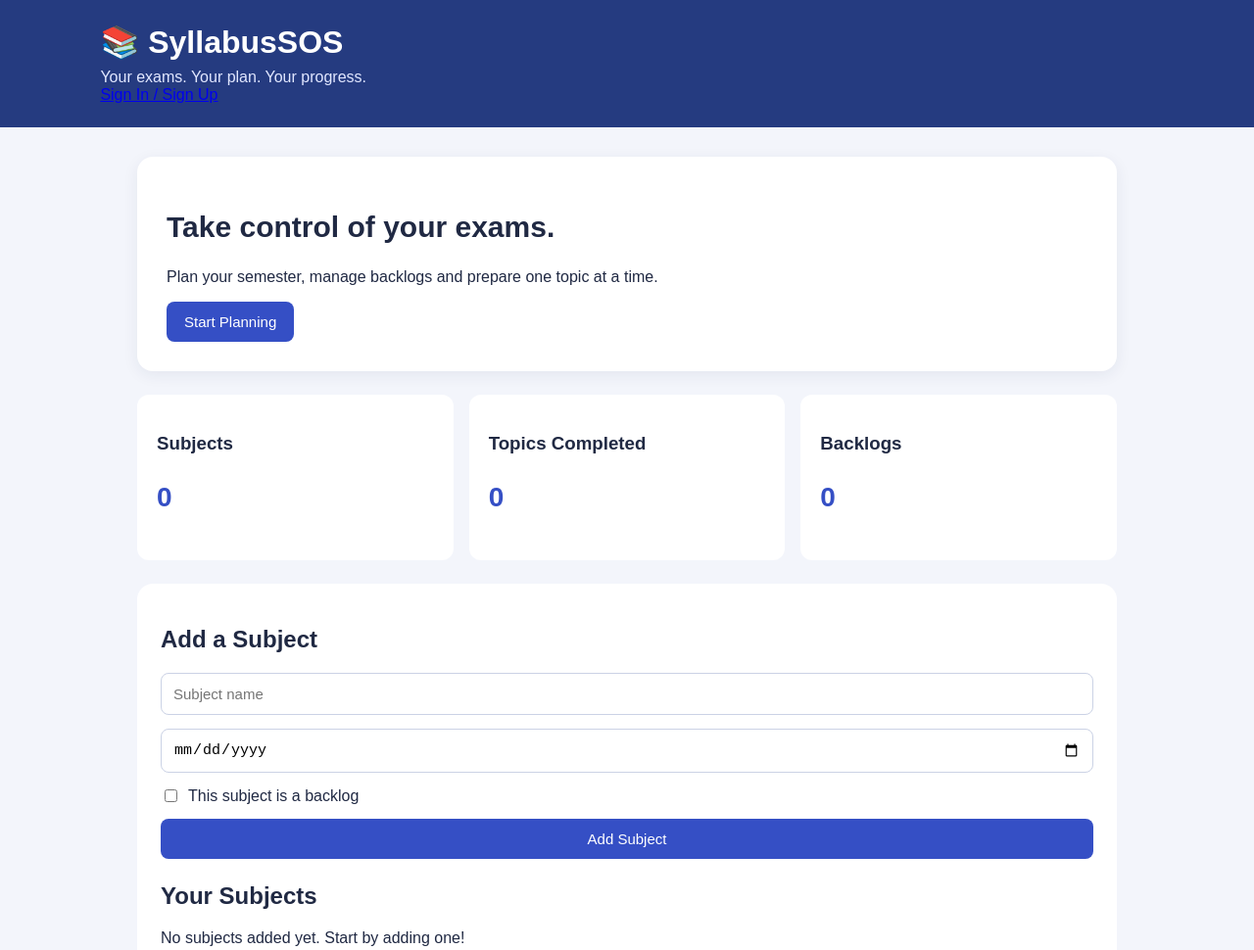
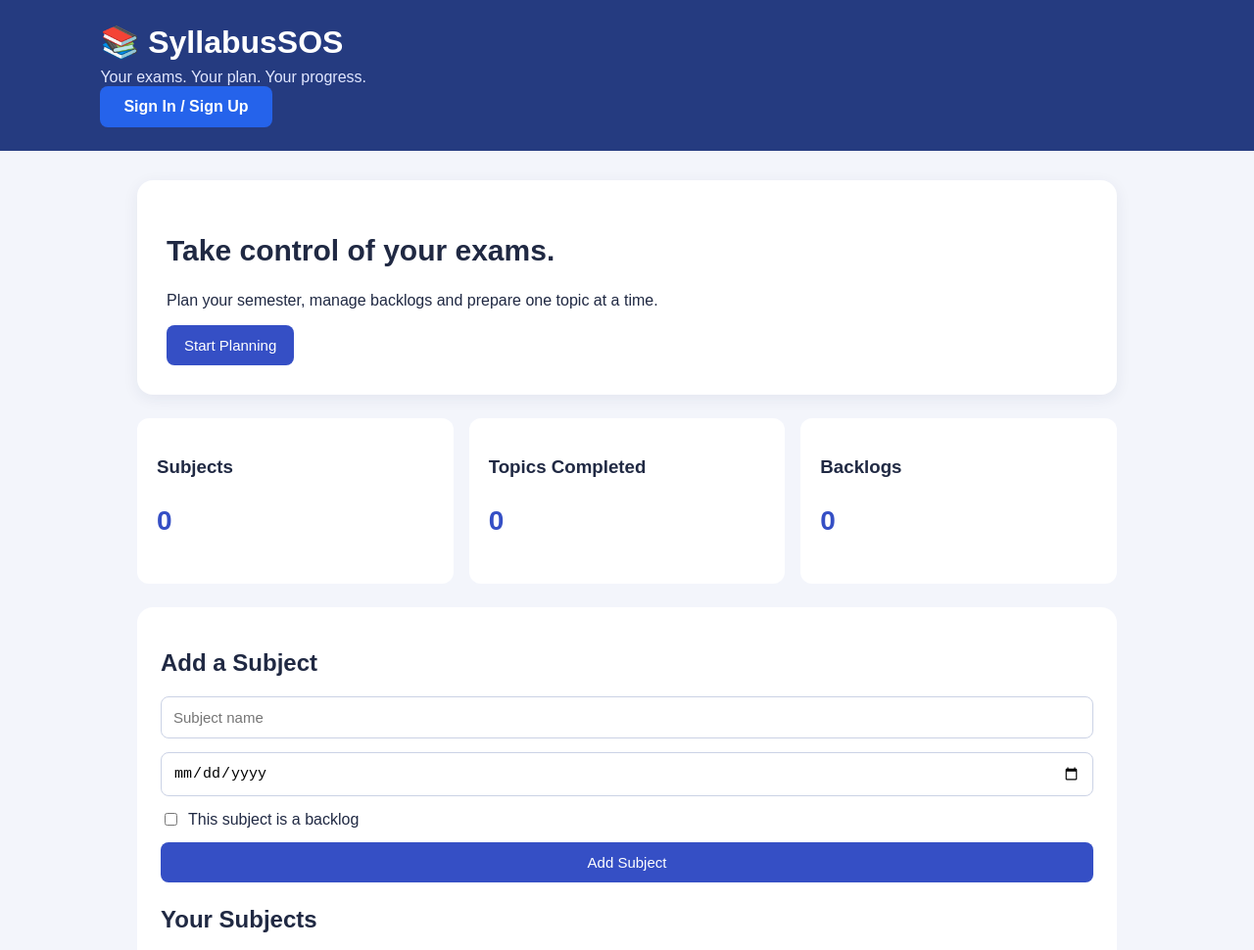
Before and after one commit to Kirankademani/SyllabusSOS, a plain HTML site: page index.html in a window 1280 px wide. Shown: the top 970 px of the page at 98% size. Drawn offline with nearby package versions, Linux system fonts and the light colour scheme.

Commit message:
Update index.html

```diff
--- a/index.html
+++ b/index.html
@@ -12,7 +12,14 @@
 <header>
     <h1>📚 SyllabusSOS</h1>
     <p>Your exams. Your plan. Your progress.</p>
-    <p><a href="./auth.html">Sign In / Sign Up</a></p>
+
+<p>
+  <a href="./auth.html"
+     style="display:inline-block; background:#2563eb; color:#ffffff; padding:12px 24px; border-radius:8px; text-decoration:none; font-weight:bold;">
+    Sign In / Sign Up
+  </a>
+</p>
+
 </header>
 
 
```
